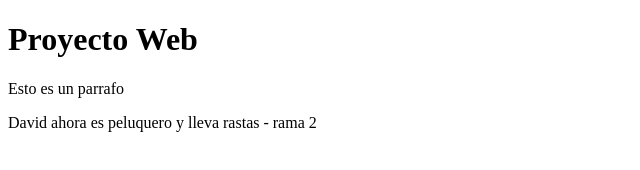
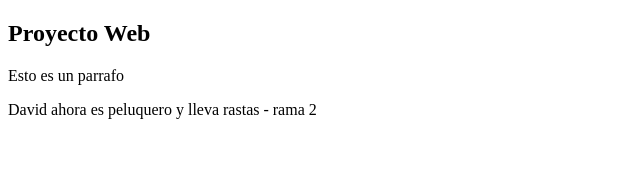
Before and after one commit to esteh88/MyProyect, a plain HTML site: page index.html in a window 1280 px wide. Shown: the whole page, without its empty margins (0-640 px from the left). Drawn offline with Linux system fonts and the light colour scheme.

Commit message:
~ Modified heading h1 to h2

```diff
--- a/index.html
+++ b/index.html
@@ -4,9 +4,10 @@
         <title>Proyecto Web</title>
     </head>
     <body>
-        <h1>Proyecto Web</h1>
+        <h2>Proyecto Web</h2>
         <p>Esto es un parrafo</p>
         <p>David ahora es peluquero y lleva rastas - rama 2</p>
+
     </body>
 
 </html>
```
